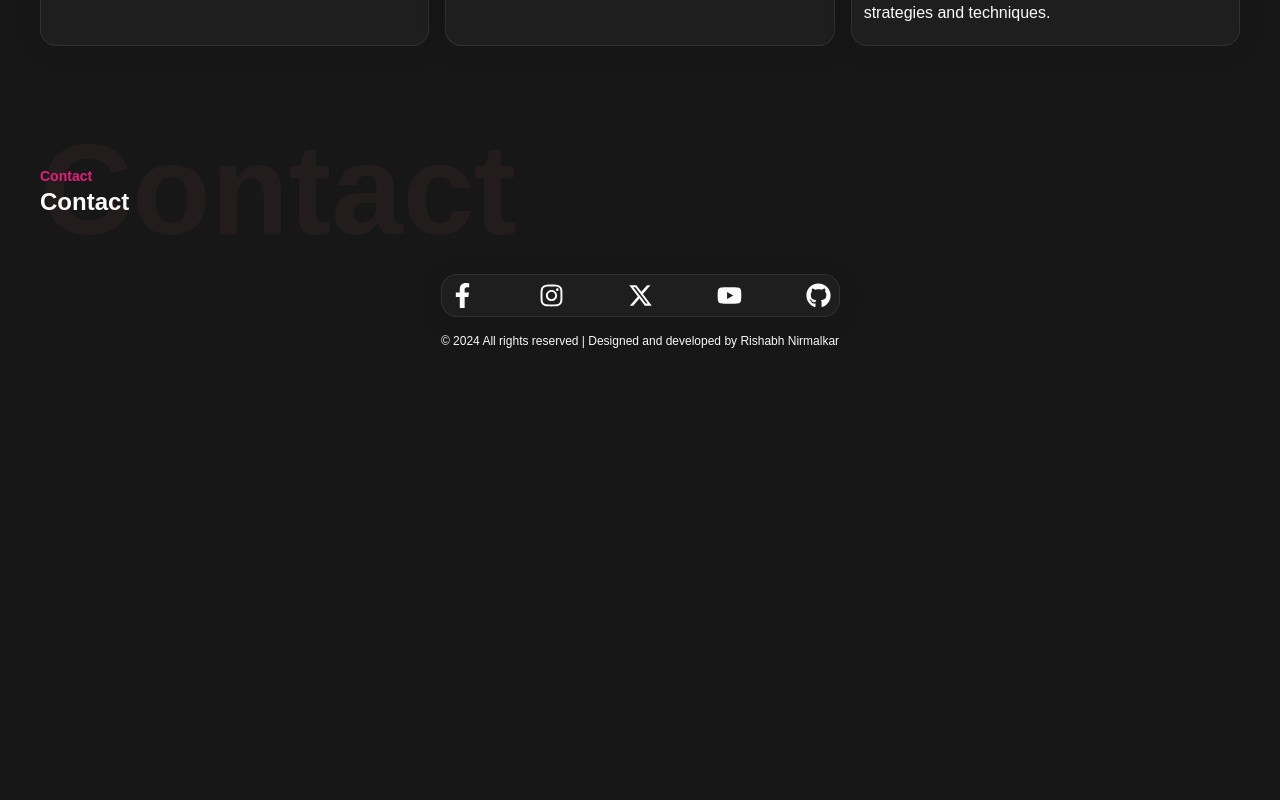
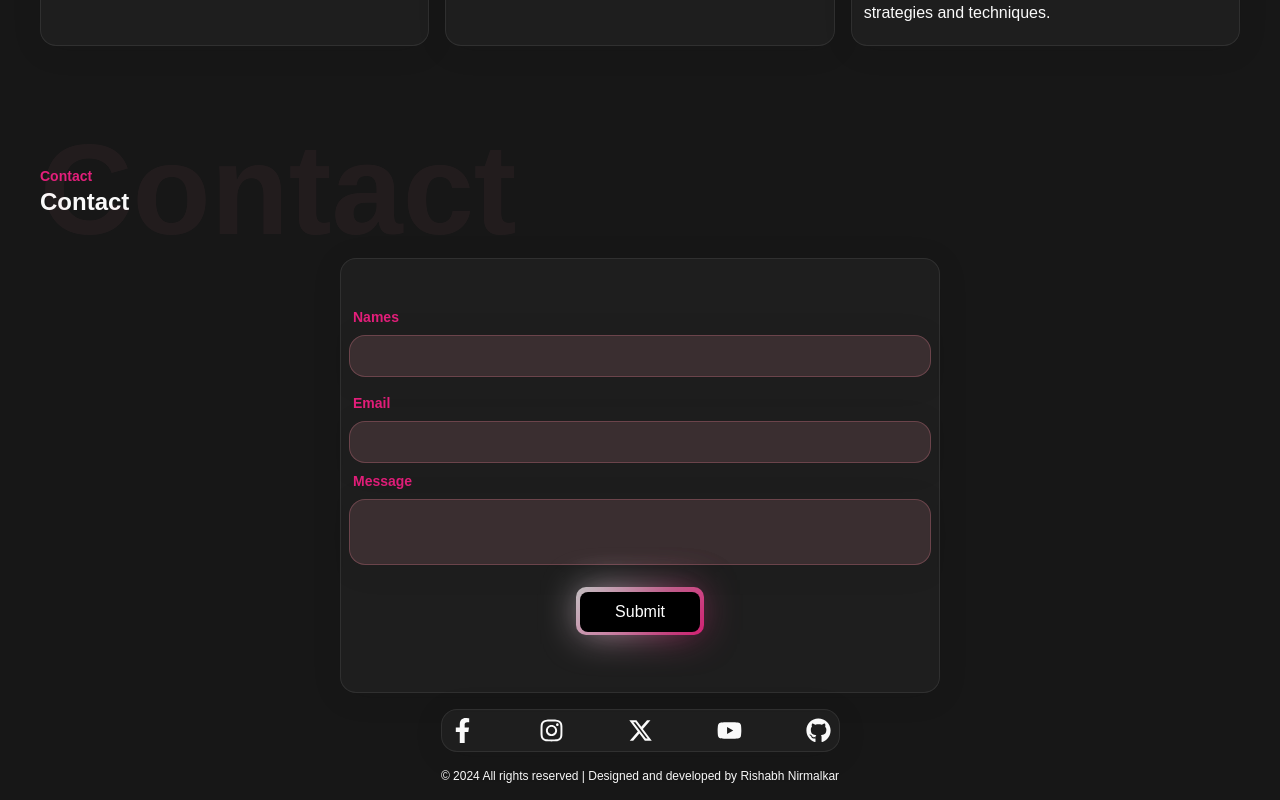
Before and after one commit to iamrishabhnirmalkar/iamrishu, a Next.js app: page / in a window 1280 px wide. Shown: the part 1480-2280 px from the top of the page. Before the commit the page ends 1845 px from the top, so only its background shows below. Built offline with nearby package versions, Linux system fonts and the light colour scheme.

Commit message:
add the contact section

```diff
--- a/src/@Types/Button.ts
+++ b/src/@Types/Button.ts
@@ -1,4 +1,5 @@
 export interface IButtonType {
   buttonText: string;
-  onClick: () => void;
+  type: "submit" | "button" | "reset";
+  onClick: (e: any) => void;
 }
--- a/src/app/globals.css
+++ b/src/app/globals.css
@@ -18,6 +18,14 @@ body {
     backdrop-filter: blur(1.5px);
     -webkit-backdrop-filter: blur(1.5px);
     border: 1px solid rgba(59, 59, 59, 0.66);
+  }
+  .inputglasseffect {
+    background: rgba(255, 139, 160, 0.1);
+    border-radius: 16px;
+    box-shadow: 0 4px 30px rgba(0, 0, 0, 0.1);
+    backdrop-filter: blur(1.7px);
+    -webkit-backdrop-filter: blur(1.7px);
+    border: 1px solid rgba(255, 139, 160, 0.26);
   }
 
   .glow-icon {
--- a/src/components/layout/MobNav.tsx
+++ b/src/components/layout/MobNav.tsx
@@ -32,7 +32,11 @@ export default function MobNav() {
               <RiMenu2Line size={25} />
             )}
           </div>
-          <Button buttonText="Hire me" onClick={redirectToWhatsApp} />
+          <Button
+            buttonText="Hire me"
+            type="submit"
+            onClick={redirectToWhatsApp}
+          />
         </header>
         <AnimatePresence>
           {mobileMenu && (
--- a/src/components/template/landingPage/ContactSection.tsx
+++ b/src/components/template/landingPage/ContactSection.tsx
@@ -1,10 +1,83 @@
-import React from "react";
+"use client";
+import React, { useState } from "react";
 import Heading from "@/components/ui/Heading/Heading";
+import Input from "@/components/ui/Input/Input";
+import Textarea from "@/components/ui/Input/Textarea";
+import Button02 from "@/components/ui/Button/Button";
 
 export default function ContactSection() {
+  const [name, setName] = useState("");
+  const [email, setEmail] = useState("");
+  const [message, setMessage] = useState("");
+
+  const handleNameChange = (e: any) => {
+    setName(e.target.value);
+  };
+
+  const handleEmailChange = (e: any) => {
+    setEmail(e.target.value);
+  };
+
+  const handleMessageChange = (e: any) => {
+    setMessage(e.target.value);
+  };
+
+  const handleSubmit = (e: any) => {
+    e.preventDefault();
+    console.log("Form submitted with values:", {
+      name,
+      email,
+      message,
+    });
+
+    setName("");
+    setEmail("");
+    setMessage("");
+  };
+
+  const handleClick = () => {
+    console.log("Button clicked");
+  };
   return (
     <section className="lg:px-10 px-3">
       <Heading bgheading="Contact" heading="Contact" />
+      <div className=" w-full flex justify-center items-center">
+        <form
+          action=""
+          className="glassmorphism glassmorphism w-full lg:w-6/12	 px-2 py-10"
+        >
+          <Input
+            id="name"
+            label="Names"
+            type="text"
+            className=""
+            value={name}
+            onChange={handleNameChange}
+          />
+          <Input
+            id="email"
+            label="Email"
+            type="email"
+            className=""
+            value={email}
+            onChange={handleEmailChange}
+          />
+          <Textarea
+            id="message"
+            label="Message"
+            className=""
+            value={message}
+            onChange={handleMessageChange}
+          />
+          <div className="flex justify-center items-center py-5">
+            <Button02
+              buttonText="Submit"
+              type="submit"
+              onClick={handleSubmit}
+            />
+          </div>
+        </form>
+      </div>
     </section>
   );
 }
--- a/src/components/ui/Button/Button.tsx
+++ b/src/components/ui/Button/Button.tsx
@@ -1,15 +1,11 @@
 import React from "react";
+import "./style.css";
 import { IButtonType } from "@/@Types/Button";
 
-export default function Button({ buttonText, onClick }: IButtonType) {
+export default function Button({ buttonText, onClick, type }: IButtonType) {
   return (
-    <div>
-      <button
-        className="border-t-2 border-r-2 border-custompurple03 p-2"
-        onClick={onClick}
-      >
-        <p className="font-bold hover:text-xl">{buttonText}</p>
-      </button>
-    </div>
+    <button className="button" onClick={onClick} type={type}>
+      {buttonText}
+    </button>
   );
 }
--- /dev/null
+++ b/src/components/ui/Button/style.css
@@ -0,0 +1,57 @@
+.button {
+  position: relative;
+  width: 120px;
+  height: 40px;
+  background-color: #000;
+  display: flex;
+  align-items: center;
+  color: white;
+  flex-direction: column;
+  justify-content: center;
+  border: none;
+  padding: 12px;
+  gap: 12px;
+  border-radius: 8px;
+  cursor: pointer;
+}
+
+.button::before {
+  content: "";
+  position: absolute;
+  inset: 0;
+  left: -4px;
+  top: -1px;
+  margin: auto;
+  width: 128px;
+  height: 48px;
+  border-radius: 10px;
+  /* background: linear-gradient(-45deg, #e81cff 0%, #40c9ff 100%); */
+  background: linear-gradient(-45deg, #e41f7b 0%, #bfc0bf 100%);
+
+  z-index: -10;
+  pointer-events: none;
+  transition: all 0.6s cubic-bezier(0.175, 0.885, 0.32, 1.275);
+}
+
+.button::after {
+  content: "";
+  z-index: -1;
+  position: absolute;
+  inset: 0;
+  /* background: linear-gradient(-45deg, #fc00ff 0%, #00dbde 100%); */
+  background: linear-gradient(-45deg, #86003c 0%, #dbe4e4 100%);
+  transform: translate3d(0, 0, 0) scale(0.95);
+  filter: blur(20px);
+}
+
+.button:hover::after {
+  filter: blur(30px);
+}
+
+.button:hover::before {
+  transform: rotate(-180deg);
+}
+
+.button:active::before {
+  scale: 0.7;
+}
--- /dev/null
+++ b/src/components/ui/Input/Input.tsx
@@ -0,0 +1,31 @@
+import React from "react";
+import { Iinputprops } from "@/@Types/comman";
+
+export default function Input({
+  id,
+  label,
+  type,
+  className,
+  onChange,
+  value,
+}: Iinputprops) {
+  return (
+    <>
+      <div className="py-2">
+        <label
+          htmlFor={id}
+          className="text-custompurple02 block capitalize text-sm font-bold mb-2 mx-1 "
+        >
+          {label}
+        </label>
+        <input
+          id={id}
+          type={type}
+          className={`focus:outline-none focus:shadow-outline py-2 px-3 w-full inputglasseffect ${className}`}
+          onChange={onChange}
+          value={value}
+        />
+      </div>
+    </>
+  );
+}
--- /dev/null
+++ b/src/components/ui/Input/Textarea.tsx
@@ -0,0 +1,28 @@
+import React from "react";
+import { Iinputprops } from "@/@Types/comman";
+
+export default function Textarea({
+  id,
+  label,
+  className,
+  onChange,
+}: Iinputprops) {
+  return (
+    <>
+      <div>
+        <label
+          htmlFor={id}
+          className="text-custompurple02 block capitalize text-sm font-bold mb-2 mx-1 "
+        >
+          {label}
+        </label>
+        <textarea
+          name={id}
+          id={id}
+          className={`focus:outline-none focus:shadow-outline py-2 px-3 w-full inputglasseffect resize-none	 ${className}`}
+          onChange={onChange}
+        ></textarea>
+      </div>
+    </>
+  );
+}
```
Also changed, not shown: src/@Types/comman.ts (+10 -0 lines).
